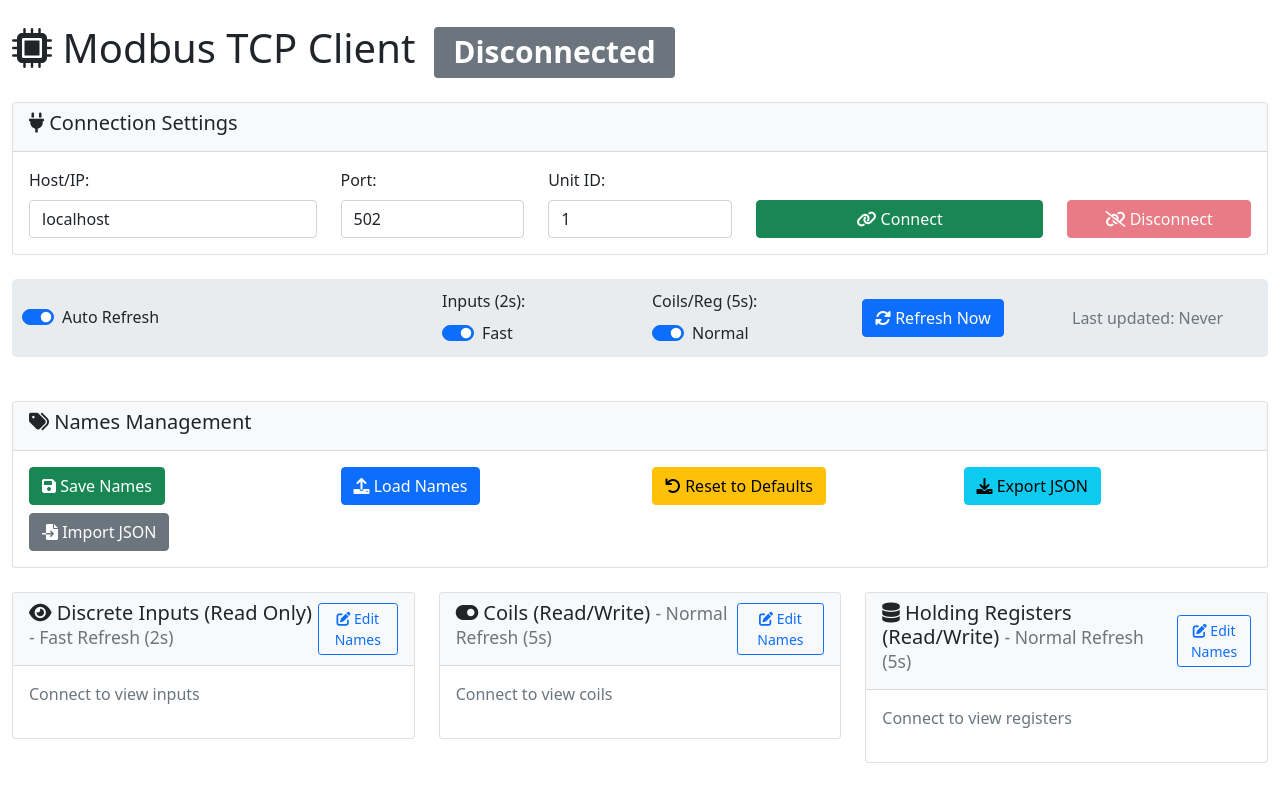
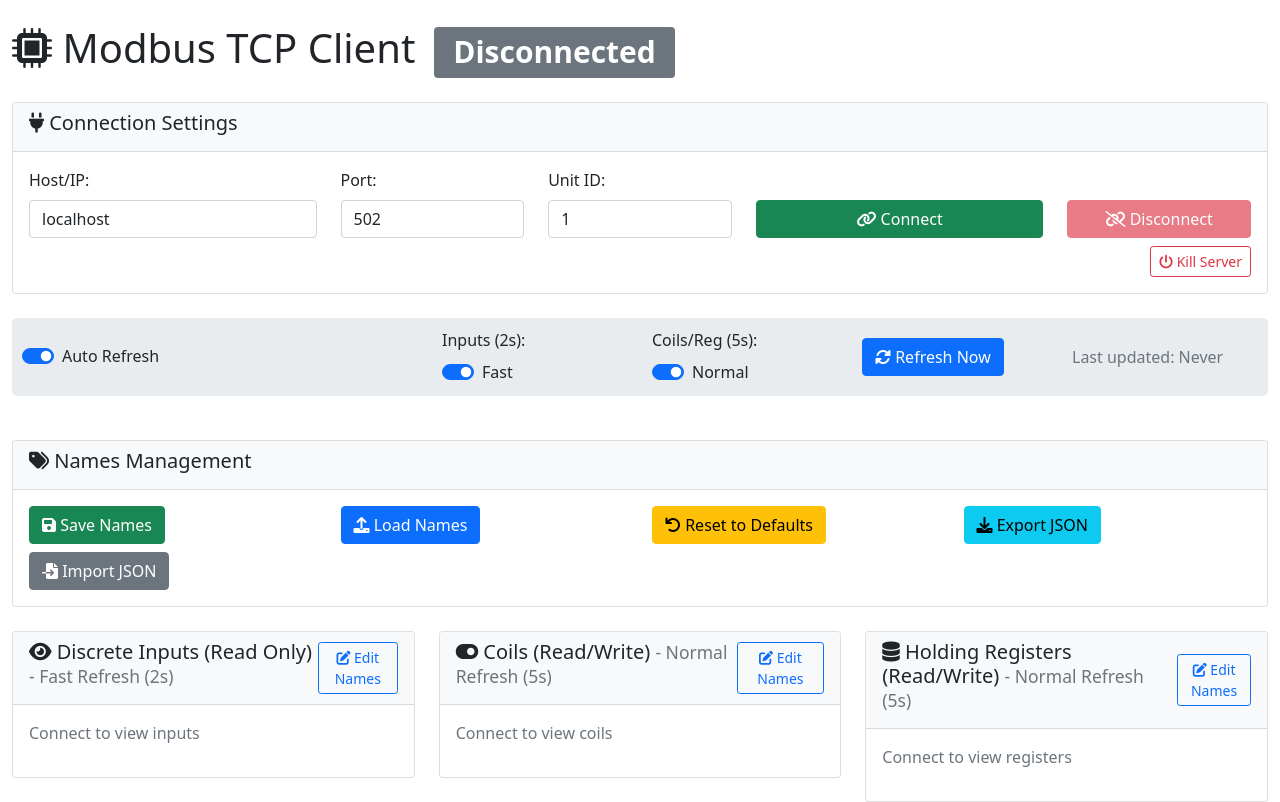
Before and after one commit to ComputerComa/PyModBusFlask, a Flask app: page / in a window 1280 px wide. Before the commit the page ends 763 px from the top, so only its background shows below. Run offline with Flask 3, Linux system fonts and the light colour scheme.

Commit message:
Add shutdown button and build executable

```diff
--- a/app.py
+++ b/app.py
@@ -2,6 +2,9 @@ from flask import Flask, render_template, jsonify, request, send_file
 from flask_cors import CORS
 import os
 import logging
+import threading
+import signal
+import sys
 from modbus_client import ModbusClient
 from config import Config
 from names_manager import NamesManager
@@ -16,6 +19,14 @@ CORS(app)
 # Initialize Modbus client and names manager
 modbus_client = ModbusClient()
 names_manager = NamesManager()
+
+# Global variable to track server shutdown
+server_shutdown = threading.Event()
+
+def shutdown_server():
+    """Function to gracefully shutdown the server"""
+    server_shutdown.set()
+    os._exit(0)
 
 @app.route('/')
 def index():
@@ -255,5 +266,17 @@ def import_names():
         logger.error(f"Import names error: {e}")
         return jsonify({'status': 'error', 'message': str(e)})
 
+@app.route('/api/shutdown', methods=['POST'])
+def shutdown():
+    """Shutdown the server"""
+    try:
+        logger.info("Server shutdown requested from web interface")
+        # Use a thread to shutdown after response is sent
+        threading.Timer(1.0, shutdown_server).start()
+        return jsonify({'status': 'success', 'message': 'Server shutting down...'})
+    except Exception as e:
+        logger.error(f"Shutdown error: {e}")
+        return jsonify({'status': 'error', 'message': str(e)})
+
 if __name__ == '__main__':
     app.run(debug=True, host='0.0.0.0', port=5000)
--- a/static/app.js
+++ b/static/app.js
@@ -47,6 +47,9 @@ class ModbusWebClient {
         document.getElementById('export-names-btn').addEventListener('click', () => this.exportNames());
         document.getElementById('import-names-btn').addEventListener('click', () => document.getElementById('import-file-input').click());
         document.getElementById('import-file-input').addEventListener('change', (e) => this.importNames(e));
+
+        // Shutdown button
+        document.getElementById('shutdown-btn').addEventListener('click', () => this.shutdownServer());
 
         // Start auto refresh if enabled
         if (document.getElementById('auto-refresh').checked) {
@@ -606,6 +609,41 @@ class ModbusWebClient {
         // Clear file input
         event.target.value = '';
     }
+
+    async shutdownServer() {
+        if (confirm('Are you sure you want to shut down the server? This will close the application.')) {
+            try {
+                const response = await fetch('/api/shutdown', {
+                    method: 'POST',
+                    headers: {
+                        'Content-Type': 'application/json',
+                    }
+                });
+
+                const result = await response.json();
+
+                if (result.status === 'success') {
+                    this.showToast('Server is shutting down...', 'info');
+                    // Redirect to a shutdown page or show message
+                    setTimeout(() => {
+                        document.body.innerHTML = `
+                            <div class="container-fluid d-flex justify-content-center align-items-center" style="height: 100vh;">
+                                <div class="text-center">
+                                    <h1><i class="fas fa-power-off text-danger"></i> Server Shutdown</h1>
+                                    <p class="lead">The Modbus TCP Client server has been shut down.</p>
+                                    <p class="text-muted">You can close this browser tab.</p>
+                                </div>
+                            </div>
+                        `;
+                    }, 2000);
+                } else {
+                    this.showToast(result.message, 'error');
+                }
+            } catch (error) {
+                this.showToast('Failed to shutdown server: ' + error.message, 'error');
+            }
+        }
+    }
 }
 
 // Global function for name editing toggle
--- a/templates/index.html
+++ b/templates/index.html
@@ -58,6 +58,13 @@
             padding: 10px;
             margin-bottom: 20px;
         }
+        .shutdown-btn {
+            transition: all 0.3s ease;
+        }
+        .shutdown-btn:hover {
+            transform: scale(1.05);
+            box-shadow: 0 4px 8px rgba(220, 53, 69, 0.3);
+        }
     </style>
 </head>
 <body>
@@ -107,6 +114,13 @@
                                         <i class="fas fa-unlink"></i> Disconnect
                                     </button>
                                 </div>
+                            </div>
+                        </div>
+                        <div class="row mt-2">
+                            <div class="col-md-12 text-end">
+                                <button id="shutdown-btn" class="btn btn-outline-danger btn-sm shutdown-btn">
+                                    <i class="fas fa-power-off"></i> Kill Server
+                                </button>
                             </div>
                         </div>
                     </div>
```
Also changed, not shown: 6 other files.
